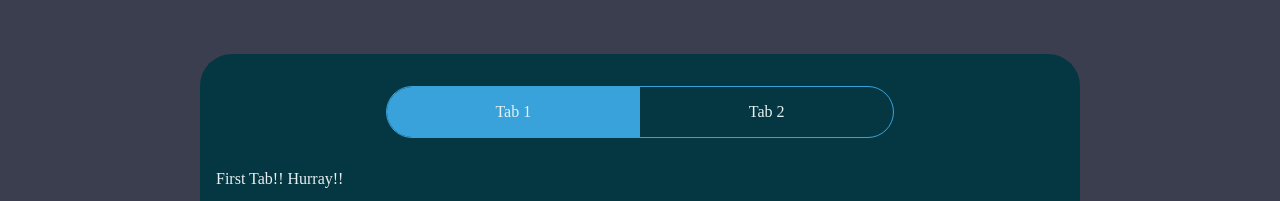
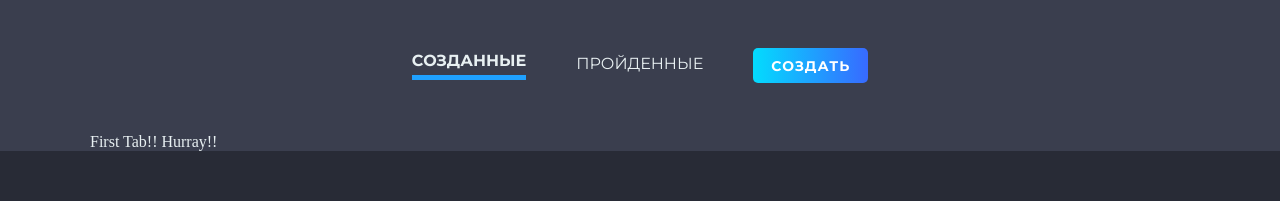
Before and after one commit to lamalmao/SmartWebProject, a React (Create React App) app in the folder frontend/: page /account in a window 1280 px wide. Shown: the part 401-602 px from the top of the page. Built offline with nearby package versions, Linux system fonts and the light colour scheme.

Commit message:
Tabs edited

```diff
--- a/frontend/src/React-components/Components/AllTabs/FirstTab.js
+++ b/frontend/src/React-components/Components/AllTabs/FirstTab.js
@@ -4,7 +4,7 @@ const FirstTab = () => {
     return (
         <div className="FirstTab">
             <p>First Tab!! Hurray!!</p>
-            {/* First tab content will go here */}
+
         </div>
     )
 }
--- a/frontend/src/React-components/Components/Tabs/Tabs.jsx
+++ b/frontend/src/React-components/Components/Tabs/Tabs.jsx
@@ -2,6 +2,7 @@ import React, { useState } from "react"
 import st from "../Tabs/Tabs.module.css"
 import FirstTab from "../AllTabs/FirstTab";
 import SecondTab from "../AllTabs/SecondTab";
+import MButtonForm from '../../UI-Components/MButtonForm/MButtonForm';
 
 const Tabs = () => {
     const [activeTab, setActiveTab] = useState("tab1");
@@ -14,14 +15,15 @@ const Tabs = () => {
                     className={activeTab === "tab1" ? st.active : ""}
                     onClick={handleTab1}
                 >
-                    Tab 1
+                    СОЗДАННЫЕ
                 </li>
                 <li
                     className={activeTab === "tab2" ? st.active : ""}
                     onClick={handleTab2}
                 >
-                    Tab 2
+                    ПРОЙДЕННЫЕ
                 </li>
+                <MButtonForm>СОЗДАТЬ</MButtonForm>
             </ul>
 
             <div className={st.outletoutlet}>
--- a/frontend/src/React-components/Components/Tabs/Tabs.module.css
+++ b/frontend/src/React-components/Components/Tabs/Tabs.module.css
@@ -1,12 +1,7 @@
 .Tabs {
-    width: 80%;
+    max-width: 1140px;
     height: auto;
-    min-height: 400px;
-    background: #053742;
-    margin: 3.5rem auto 1.5rem;
-    padding: 2rem 1rem;
     color: #E8F0F2;
-    border-radius: 2rem;
     @media (max-width: 769px) {
       padding: 2rem 0;
     }
@@ -14,35 +9,26 @@
   }
 
   ul.nav {
-    width: 60%;
-    margin: 0 auto 2rem;
+    margin: 0 auto 50px;
     display: flex;
     align-items: center;
-    justify-content: space-between;
-    border: 1px solid #39A2DB;
-    border-radius: 2rem;
-    @media (max-width: 768px) {
-      width: 90%;
-    }
+    gap: 50px;
+    max-width: fit-content;
   }
+
   ul.nav li {
-    width: 50%;
-    padding: 1rem;
+    font-family: Montserrat-Reg;
+    padding-bottom: 5px;
     list-style: none;
     text-align: center;
     cursor: pointer;
-    transition: all 0.7s;
-    border-bottom-left-radius: 2rem;
-    border-top-left-radius: 2rem;
   }
-  ul.nav li:nth-child(2) {
-    border-radius: 0;
-    border-bottom-right-radius: 2rem;
-    border-top-right-radius: 2rem;
+
+  ul.nav li:hover {
+    font-family: Montserrat-Bold;
   }
-  ul.nav li:hover {
-    background: rgba(50, 224, 196, 0.15);
+
+  ul.nav li.active {
+    border-bottom: 5px solid #1FA1FF;
+    font-family: Montserrat-Bold;
   }
-  ul.nav li.active {
-    background: #39A2DB;
-  }
```
Also changed, not shown: frontend/src/React-components/Components/TelegramForm/TelegramForm.jsx (+4 -4 lines).
